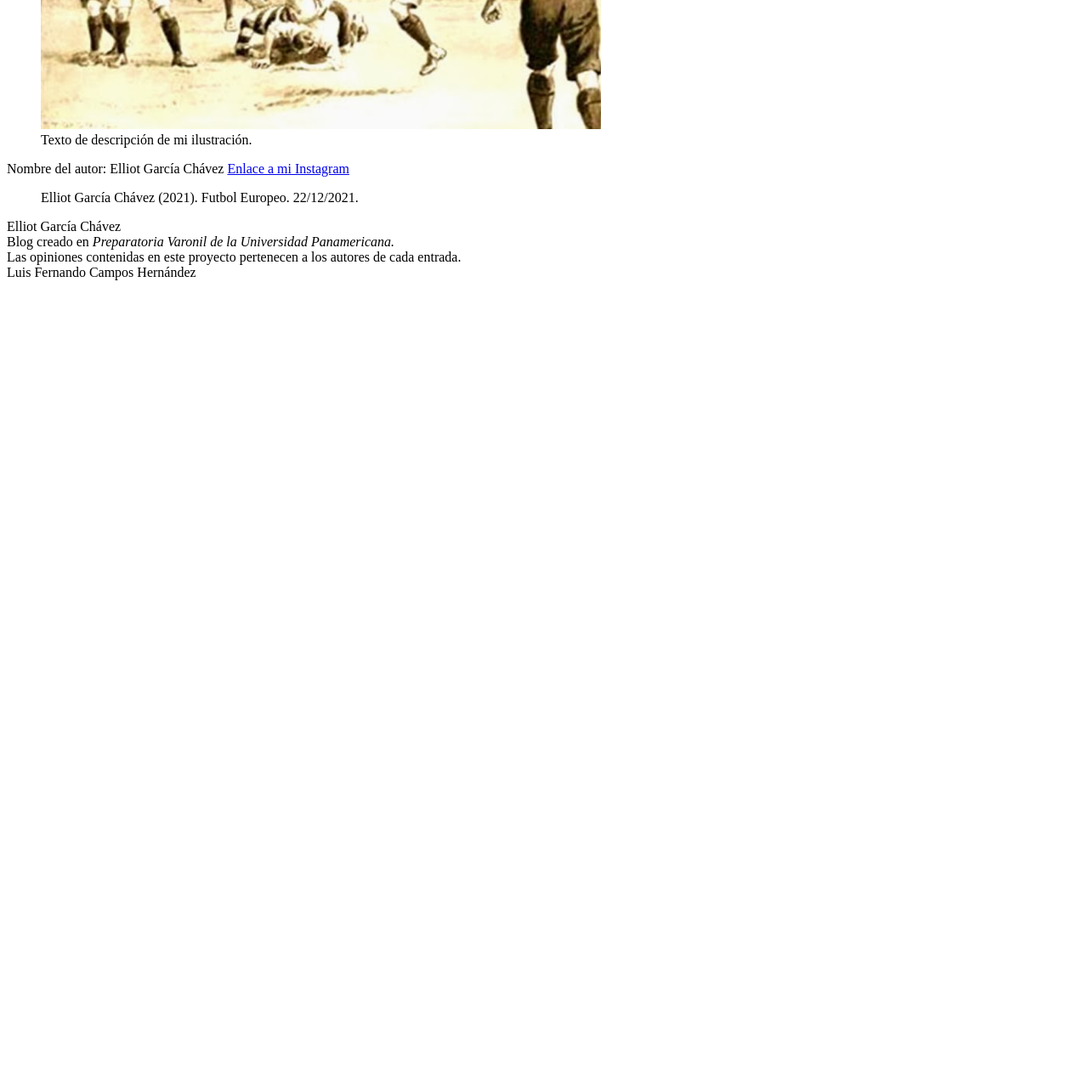
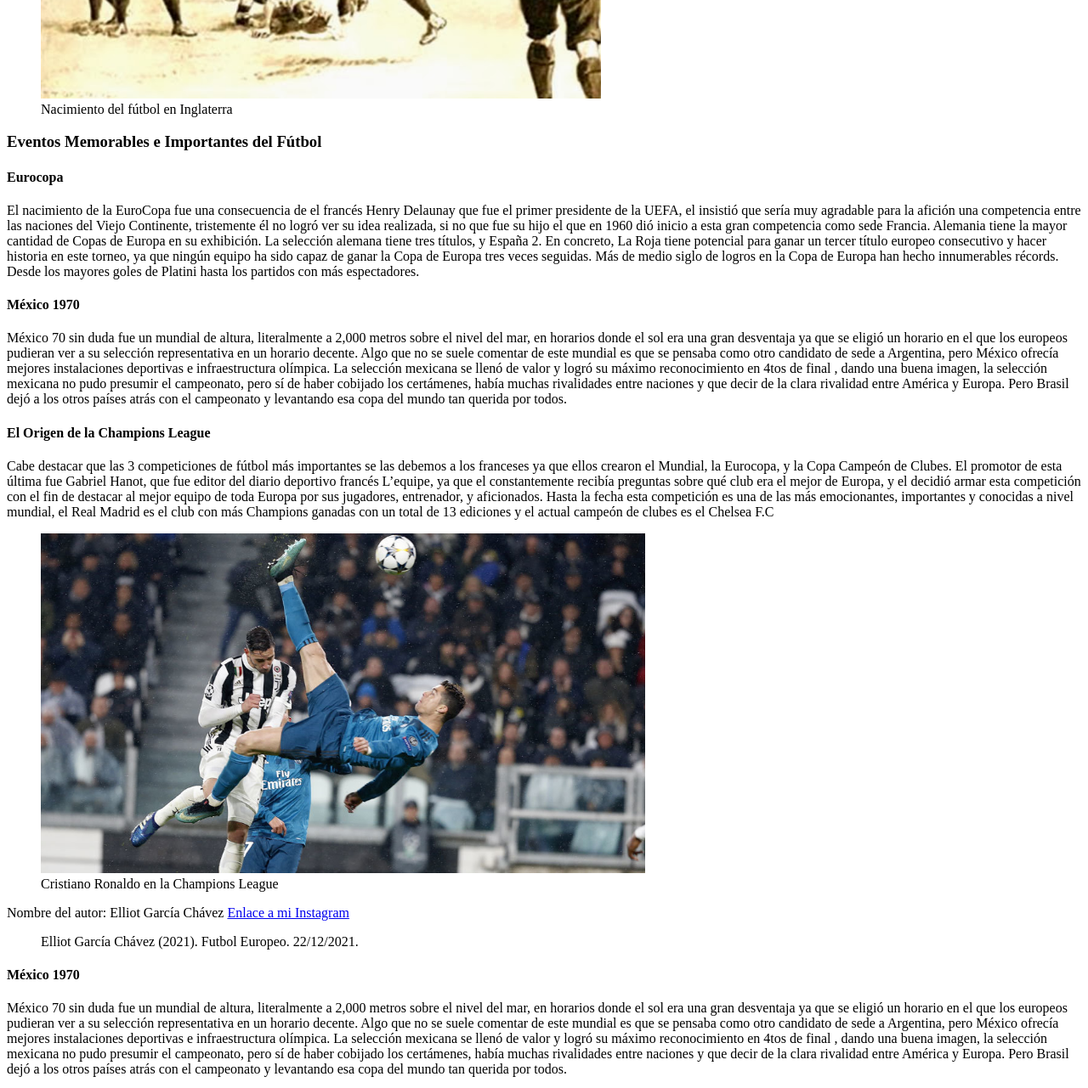
Before and after one commit to campos-fernando/4F-CamposHernandez-GarciaChavez-blog_del_mundo, a plain HTML site: page futbol_europa.html in a window 1280 px wide. Shown: the part 3780-5061 px from the top of the page at 85% size. Before the commit the page ends 4118 px from the top, so only its background shows below. Drawn offline with Linux system fonts and the light colour scheme.

Commit message:
bad bunny bby

```diff
--- a/futbol_europa.html
+++ b/futbol_europa.html
@@ -235,7 +235,7 @@
                         </hgroup>
                     </header>
                     <!-- inicia contenido del artículo -->
-                    <>
+
 
                     <h3>El Origen del Fútbol</h3>
 
@@ -285,18 +285,62 @@
                         los aficionados.
                     </p>
 
+
                     </div>
-
 
 
                     <!-- inicia ilustración del artículo -->
                     <figure>
                         <img src="assets/images/Los-origenes-del-fútbol-.jpg" alt="ilustracion 1º subtitulo"
                             height="400px" width="auto">
-                            <figcaption>Texto de descripción de mi ilustración.</figcaption>
+                        <figcaption>Nacimiento del fútbol en Inglaterra</figcaption>
                     </figure>
                     <!-- termina ilustración del artículo -->
+                    <h3>Eventos Memorables e Importantes del Fútbol </h3>
 
+                    <h4>Eurocopa</h4>
+                    <p>
+
+
+                        El nacimiento de la EuroCopa fue una consecuencia de el francés Henry Delaunay que fue el primer
+                        presidente de la UEFA, el insistió que sería muy agradable para la afición una competencia entre
+                        las naciones del Viejo Continente, tristemente él no logró ver su idea realizada, si no que fue
+                        su hijo el que en 1960 dió inicio a esta gran competencia como sede Francia.
+                        Alemania tiene la mayor cantidad de Copas de Europa en su exhibición. La selección alemana tiene
+                        tres títulos, y España 2. En concreto, La Roja tiene potencial para ganar un tercer título
+                        europeo consecutivo y hacer historia en este torneo, ya que ningún equipo ha sido capaz de ganar
+                        la Copa de Europa tres veces seguidas.
+                        Más de medio siglo de logros en la Copa de Europa han hecho innumerables récords. Desde los
+                        mayores goles de Platini hasta los partidos con más espectadores.
+                    </p>
+                    <h4>México 1970</h4>
+                    <p>
+                        México 70 sin duda fue un mundial de altura, literalmente a 2,000 metros sobre el nivel del mar,
+                        en horarios donde el sol era una gran desventaja ya que se eligió un horario en el que los
+                        europeos pudieran ver a su selección representativa en un horario decente.
+                        Algo que no se suele comentar de este mundial es que se pensaba como otro candidato de sede a
+                        Argentina, pero México ofrecía mejores instalaciones deportivas e infraestructura olímpica.
+                        La selección mexicana se llenó de valor y logró su máximo reconocimiento en 4tos de final ,
+                        dando una buena imagen, la selección mexicana no pudo presumir el campeonato, pero sí de haber
+                        cobijado los certámenes, había muchas rivalidades entre naciones y que decir de la clara
+                        rivalidad entre América y Europa. Pero Brasil dejó a los otros países atrás con el campeonato y
+                        levantando esa copa del mundo tan querida por todos.
+                    </p>
+
+                    <h4>El Origen de la Champions League</h4>
+                    <p>Cabe destacar que las 3 competiciones de fútbol más importantes se las debemos a los franceses ya
+                        que ellos crearon el Mundial, la Eurocopa, y la Copa Campeón de Clubes.
+                        El promotor de esta última fue Gabriel Hanot, que fue editor del diario deportivo francés
+                        L’equipe, ya que el constantemente recibía preguntas sobre qué club era el mejor de Europa, y el
+                        decidió armar esta competición con el fin de destacar al mejor equipo de toda Europa por sus
+                        jugadores, entrenador, y aficionados. Hasta la fecha esta competición es una de las más
+                        emocionantes, importantes y conocidas a nivel mundial, el Real Madrid es el club con más
+                        Champions ganadas con un total de 13 ediciones y el actual campeón de clubes es el Chelsea F.C
+                    </p>
+                    <figure>
+                        <img src="assets/images/Cr7 chu.jpg" alt="ilustracion 1º subtitulo" height="400px" width="auto">
+                        <figcaption>Cristiano Ronaldo en la Champions League</figcaption>
+                    </figure>
                     </div>
                     <!-- Termina contenido del artículo -->
 
@@ -315,6 +359,49 @@
                         </blockquote>
                         <!--Fin-->
                     </footer>
+
+                    <h4>México 1970</h4>
+                    <p>
+
+                        México 70 sin duda fue un mundial de altura, literalmente a 2,000 metros sobre el nivel del mar,
+                        en horarios donde el sol era una gran desventaja ya que se eligió un horario en el que los
+                        europeos pudieran ver a su selección representativa en un horario decente.
+                        Algo que no se suele comentar de este mundial es que se pensaba como otro candidato de sede a
+                        Argentina, pero México ofrecía mejores instalaciones deportivas e infraestructura olímpica.
+                        La selección mexicana se llenó de valor y logró su máximo reconocimiento en 4tos de final ,
+                        dando una buena imagen, la selección mexicana no pudo presumir el campeonato, pero sí de haber
+                        cobijado los certámenes, había muchas rivalidades entre naciones y que decir de la clara
+                        rivalidad entre América y Europa. Pero Brasil dejó a los otros países atrás con el campeonato y
+                        levantando esa copa del mundo tan querida por todos.
+                    </p>
+                    <figure>
+                        <img src="assets/images/ajá.jfif" alt="ilustracion 1º subtitulo" height="400px" width="auto">
+                        <figcaption>Mundial 1970, sede México</figcaption>
+                    </figure>
+                    </div>
+                    <!-- Termina contenido del artículo -->
+
+                    <footer>
+                        <!-- Datos del autor-->
+                        <div>
+                            <span>Nombre del autor:</span> Elliot García Chávez <a
+                                href="https://www.instagram.com/elliotgarcia10/?hl=es-la">
+                                Enlace a mi Instagram</a>
+
+                        </div>
+                        <!-- fin de los datos-->
+                        <!--Bibliografía-->
+                        <blockquote>
+                            <p>Elliot García Chávez (2021). Futbol Europeo. 22/12/2021.</p>
+                        </blockquote>
+                        <!--Fin-->
+
+
+
+
+
+                </article>
+
 
 
 
```
Also changed, not shown: assets/images/Cr7 chu.jpg (added), assets/images/ajá.jfif (added). Lines whose indentation alone changed are shown as unchanged.
